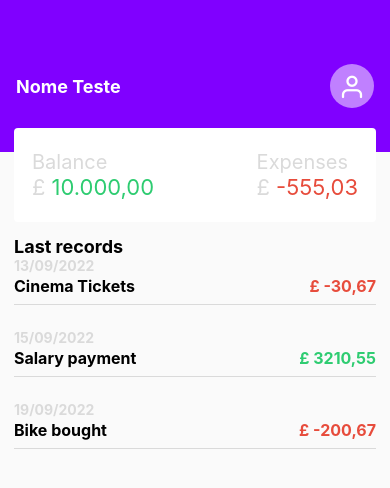
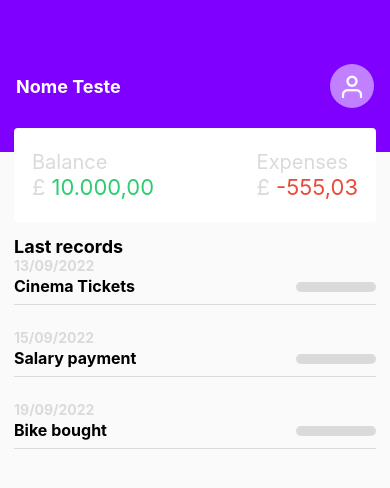
Before and after one commit to gmartins-dev/mobile-finances-app, a React Native app: screen / in a window 390 px wide. Shown: the top 488 px of the page. Built offline with nearby package versions, Linux system fonts and the light colour scheme.

Commit message:
skeleton created

```diff
--- a/src/components/Movements/index.jsx
+++ b/src/components/Movements/index.jsx
@@ -1,15 +1,21 @@
-import React from 'react';
+import React, { useState } from 'react';
 import { StyleSheet, Text, TouchableOpacity, View } from 'react-native';
 
 export default function Movements({ data }) {
+  const [showValue, setShowValue] = useState(false);
+
   return (
-    <TouchableOpacity style={styles.container}>
+    <TouchableOpacity style={styles.container} onPress={() => setShowValue(!showValue)}>
       <Text style={styles.date}>{data.date}</Text>
       <View style={styles.content}>
         <Text style={styles.label}>{data.label}</Text>
-        <Text style={data.type === 1 ? styles.value : styles.expenses}>
-          {data.type === 1 ? `£ ${data.value}` : `£ -${data.value}`}
-        </Text>
+        {showValue ? (
+          <Text style={data.type === 1 ? styles.value : styles.expenses}>
+            {data.type === 1 ? `£ ${data.value}` : `£ -${data.value}`}
+          </Text>
+        ) : (
+          <View style={styles.skeleton}></View>
+        )}
       </View>
     </TouchableOpacity>
   );
@@ -38,4 +44,5 @@ const styles = StyleSheet.create({
   },
   value: { color: '#2ecc71', fontWeight: 'bold', fontSize: 16 },
   expenses: { color: '#e74c3c', fontWeight: 'bold', fontSize: 16 },
+  skeleton: { marginTop: 6, width: 80, height: 10, backgroundColor: '#dadada', borderRadius: 8 },
 });
```
